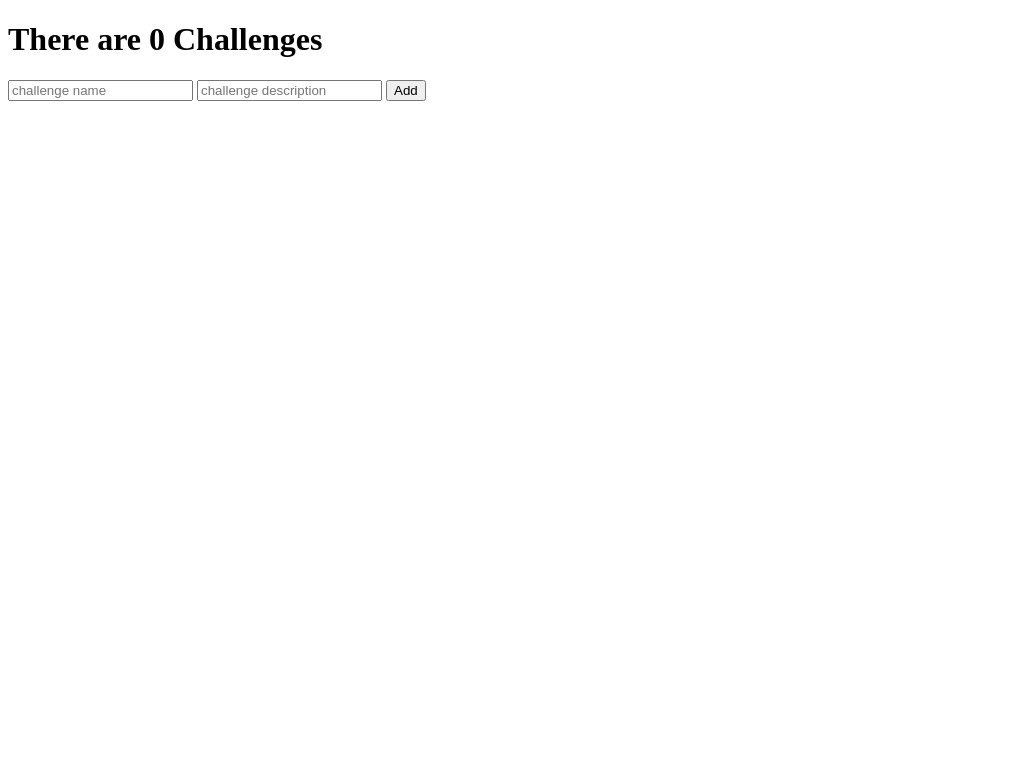
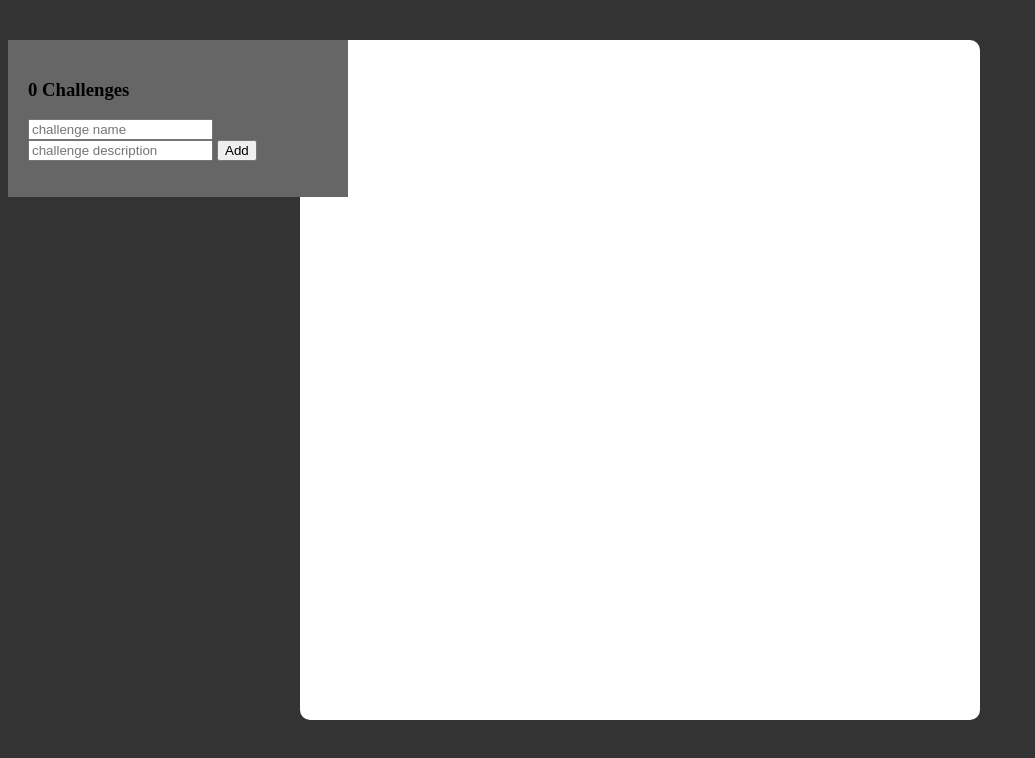
Before and after one commit to jonas28/mean-challenges, a website: page client/views/index.html in a window 1280 px wide. Shown: the whole page, without its empty margins (0-1035 px from the left). Drawn offline with nearby package versions, Linux system fonts and the light colour scheme; some packages are replaced by stand-ins of ours; no server answers.

Commit message:
css hinzugefügt

```diff
--- /dev/null
+++ b/client/css/challenges.css
@@ -0,0 +1,35 @@
+body {
+	background-color: #333;
+}
+
+
+.challengesList {
+	float: left;
+	width: 300px;
+	background-color: #666;
+	padding: 20px;
+}
+
+.challengesList li {
+	height: 40px;
+	padding: 10px;
+	background-color: #FFF;
+	list-style-type: none;
+    border-bottom: 1px solid; #ff0000;
+}
+
+
+
+.challengeData {
+	margin-top: 40px;
+	margin-left: auto ;
+	margin-right: auto ;
+	width: 600px;
+	height: 600px;
+	background-color: #FFF;
+	padding: 40px;
+	-webkit-border-radius: 10px;
+	-moz-border-radius: 10px;
+	border-radius: 10px;
+
+}
--- a/client/views/index.html
+++ b/client/views/index.html
@@ -6,12 +6,15 @@
       <title></title>
       <meta name="description" content="">
       <meta name="viewport" content="width=device-width, initial-scale=1">
+      <link href="/css/challenges.css" rel="stylesheet">
   </head>
   <body>
 
       <!-- Meetups View -->
       <div ng-controller="challengesController">
-        <h1>There are {{challenges.length}} Challenges</h1>
+      <div class="background">
+        <div class="challengesList">
+          <h3>{{challenges.length}} Challenges</h3>
           <form ng-submit="createChallenge()">
             <input type="text" placeholder="challenge name" ng-model="challengeName"></input>
             <input type="text" placeholder="challenge description" ng-model="challengeDescription"></input>
@@ -23,10 +26,13 @@
               {{challenge.name}}
             </li>
           </ul>
-
+        </div>
+        <div class="writingBackground">
           <div class="challengeData">
             <h1 class="challengeName">{{challenge.name}}</h1>
             <p class="challengeDesc">{{challenge.description}}</p>
+          </div>
+        </div>
       </div>
       </div>
 
@@ -34,7 +40,6 @@
 
       <script type="text/javascript" src="https://ajax.googleapis.com/ajax/libs/angularjs/1.2.16/angular.js"></script>
       <script type="text/javascript" src="https://ajax.googleapis.com/ajax/libs/angularjs/1.2.16/angular-resource.js"></script>
-
       <script type="text/javascript" src="/js/app.js"></script>
       <script type="text/javascript" src="/js/controllers/challenges-controller.js"></script>
   </body>
--- a/server.js
+++ b/server.js
@@ -13,6 +13,7 @@ app.get('/', function (req, res) {
 });
 
 app.use('/js', express.static(__dirname + '/client/js'));
+app.use('/css', express.static(__dirname + '/client/css'));
 
 //REST API
 app.get('/api/challenges', challengesController.list);
```
Lines whose indentation alone changed are shown as unchanged.
